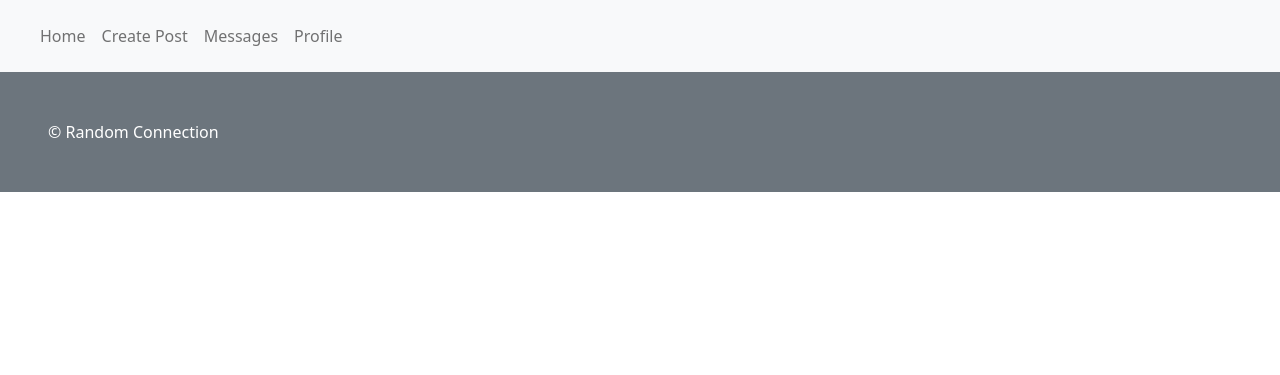
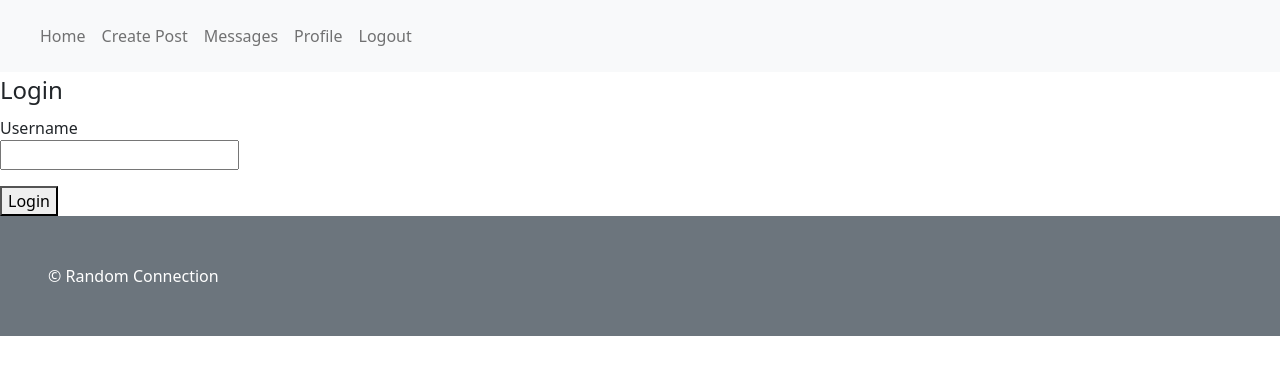
Before and after one commit to Lartg/random-connections, a Flask app: page / in a window 1280 px wide. Shown: the top 375 px of the page. Run offline with Flask 2, Linux system fonts and the light colour scheme; data that the repository does not hold is empty; some libraries are stand-ins or nearby versions.

Commit message:
routes now are user specific

```diff
--- a/app.py
+++ b/app.py
@@ -13,38 +13,56 @@ client = MongoClient('mongodb+srv://Admin:kHwGiTilGkc8OEq4@cluster0.anqw0.mongod
 db = client.get_default_database()
 posts = db.posts
 
+
+
+#change / route to login/create account
+#when logged in go to home page!!
+
 @app.route('/')
-def home_page():
-    """Return homepage."""
-    return render_template('home_index.html', posts=posts.find())
+def login_page():
+    return render_template('login.html')
+
+@app.route('/', methods=['POST', 'GET'])
+def login():
+    account = {
+        'username': request.form.get('username')
+    }
+    print(account['username'])
+    return redirect('/home/'+account['username'])
+
+#Home page --------------------------------------------------------------
+@app.route('/home/<string:username>')
+def home_page(username):
+    return render_template('home_index.html', posts=posts.find(), user=username)
 
 # NAVBAR ROUTES ---------------------------------------------------------
-@app.route('/messages')
-def messages():
-    return render_template('messages.html')
+@app.route('/messages/<string:user>')
+def messages(user):
+    return render_template('messages.html', user=user)
 
-@app.route('/view-profile')
-def view_profile():
-    return render_template('view_profile.html')
+@app.route('/view-profile/<string:user>')
+def view_profile(user):
+    return render_template('view_profile.html', user=user)
 
-@app.route('/create-post')
-def create_post():
-    return render_template('create_post.html')
+@app.route('/create-post/<string:user>')
+def create_post(user):
+    return render_template('create_post.html', user=user)
 
 #CRUD --------------------------------------------------------------------
 
 #create post
-@app.route('/create-post', methods=['POST'])
-def submit_new_post():
+@app.route('/create-post/<string:user>', methods=['POST'])
+def submit_new_post(user):
     post = {
         'title': request.form.get('title'),
         'description': request.form.get('description'),
         'goals': request.form.get('goals'),
-        'when': request.form.get('when')
+        'when': request.form.get('when'),
+        'date_posted': datetime.now(),
+        'user': user
     }
     #add date posted
     #add poster identification for update and destroy, worry later YAGNI demo
-    print(datetime.now)
     posts.insert_one(post)
     return redirect('/')
 
--- a/templates/home_index.html
+++ b/templates/home_index.html
@@ -4,7 +4,7 @@
   {% for post in posts %}
   <div class="card text-center">
     <div class="card-header">
-      Date Posted Here
+      {{ post.date_posted }}
     </div>
     <div class="card-body">
       <h5 class="card-title fw-bold">{{ post.title }}</h5>
--- /dev/null
+++ b/templates/login.html
@@ -0,0 +1,15 @@
+{% extends "base.html" %}
+{% block content %}
+
+<form method='POST' action='/'>
+  <fieldset>
+  <legend>Login</legend>
+  <!-- TITLE -->
+  <p>
+    <label for='username'>Username</label><br>
+    <input type='text' name='username' />
+  </p>
+  <button type='submit'>Login</button>
+  </fieldset>
+</form>
+{% endblock %}
--- a/templates/messages.html
+++ b/templates/messages.html
@@ -16,4 +16,7 @@
     </div>
   </div>
 </div>
+<!-- dropdown of users
+select usersthen make a profile route for each dropdown -->
+
 {% endblock %}
--- a/templates/partials/navbar.html
+++ b/templates/partials/navbar.html
@@ -1,10 +1,11 @@
 <nav class="navbar navbar-expand navbar-light bg-light">
   <a class="navbar-brand" href=""></a>
   <div class="navbar-nav">
-    <a class="nav-item nav-link" href="/">Home</a>
-    <a class="nav-item nav-link" href="/create-post">Create Post</a>
+    <a class="nav-item nav-link" href="/home/{{ user }}">Home</a>
+    <a class="nav-item nav-link" href="/create-post/{{ user }}">Create Post</a>
     <!-- ADD DIVIDERS -->
-    <a class="nav-item nav-link" href="/messages">Messages</a>
-    <a class="nav-item nav-link" href="/view-profile">Profile</a>
+    <a class="nav-item nav-link" href="/messages/{{ user }}">Messages</a>
+    <a class="nav-item nav-link" href="/view-profile/{{ user }}">Profile</a>
+    <a class="nav-item nav-link" href="/">Logout</a>
   </div>
 </nav>
```
Also changed, not shown: templates/create_post.html (+15 -13 lines).
